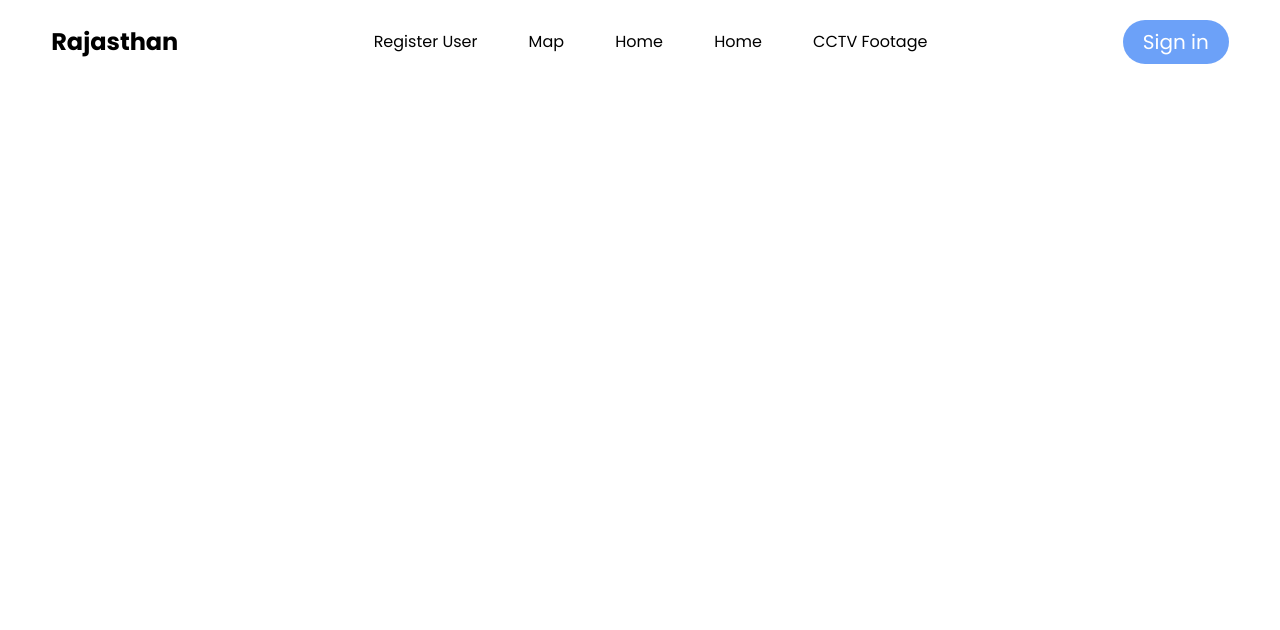
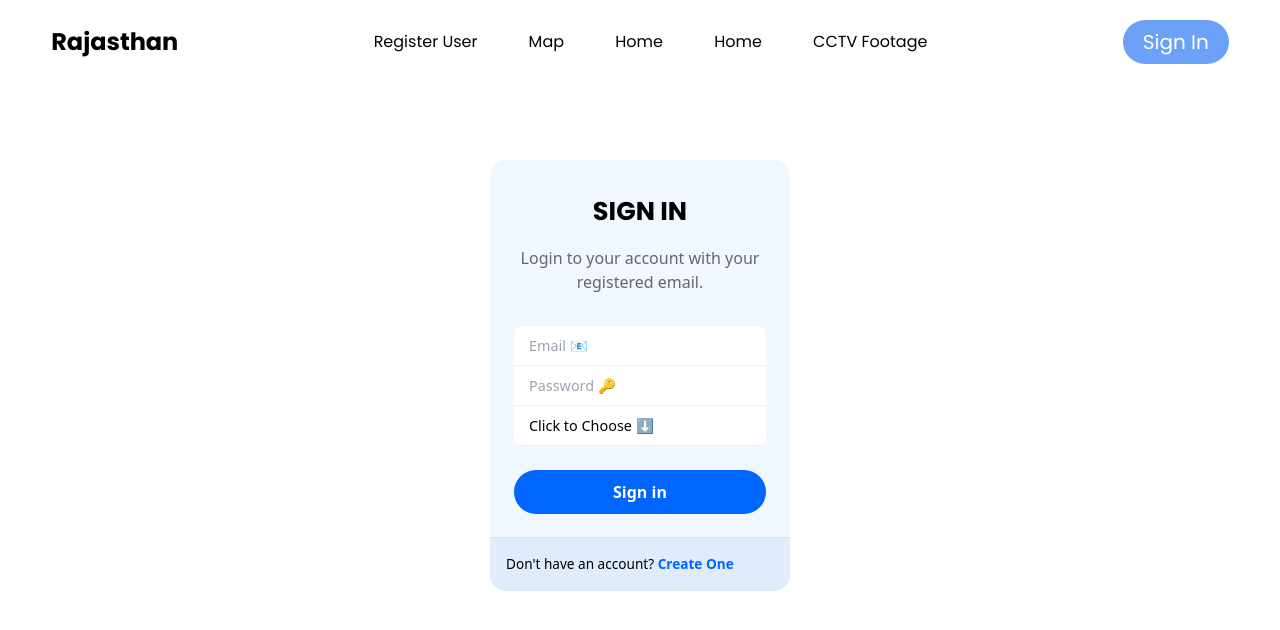
Before and after one commit to krishnenduroy52/RJPOLICE_HACK_326_AlphaCoders_6, a React (Vite) app in the folder Frontend/: page /auth/signin in a window 1280 px wide. Shown: the top 630 px of the page. Built offline with nearby package versions, Linux system fonts and the light colour scheme; no server answers.

Commit message:
signin functionality added

```diff
--- a/Frontend/src/App.css
+++ b/Frontend/src/App.css
@@ -64,3 +64,86 @@
   margin: 10px;
   font-size: 1.2rem;
 }
+
+.form-box {
+  max-width: 300px;
+  background: #f1f7fe;
+  overflow: hidden;
+  border-radius: 16px;
+  color: #010101;
+}
+
+.form {
+  position: relative;
+  display: flex;
+  flex-direction: column;
+  padding: 32px 24px 24px;
+  gap: 16px;
+  text-align: center;
+}
+
+/*Form text*/
+.title {
+  font-weight: bold;
+  font-size: 1.6rem;
+}
+
+.subtitle {
+  font-size: 1rem;
+  color: #666;
+}
+
+/*Inputs box*/
+.form-container {
+  overflow: hidden;
+  border-radius: 8px;
+  background-color: #fff;
+  margin: 1rem 0 0.5rem;
+  width: 100%;
+}
+
+.input {
+  background: none;
+  border: 0;
+  outline: 0;
+  height: 40px;
+  width: 100%;
+  border-bottom: 1px solid #eee;
+  font-size: 0.9rem;
+  padding: 8px 15px;
+}
+
+.form-section {
+  padding: 16px;
+  font-size: 0.85rem;
+  background-color: #e0ecfb;
+  box-shadow: rgb(0 0 0 / 8%) 0 -1px;
+}
+
+.form-section a {
+  font-weight: bold;
+  color: #0066ff;
+  transition: color 0.3s ease;
+}
+
+.form-section a:hover {
+  color: #005ce6;
+  text-decoration: underline;
+}
+
+/*Button*/
+.form button {
+  background-color: #0066ff;
+  color: #fff;
+  border: 0;
+  border-radius: 24px;
+  padding: 10px 16px;
+  font-size: 1rem;
+  font-weight: 600;
+  cursor: pointer;
+  transition: background-color 0.3s ease;
+}
+
+.form button:hover {
+  background-color: #005ce6;
+}
--- a/Frontend/src/App.jsx
+++ b/Frontend/src/App.jsx
@@ -11,6 +11,7 @@ import DetailsForm from "./components/userDetails/DetailsForm";
 import { useEffect, useState } from "react";
 import Camera from './components/Camera/Camera';
 import Map from "./page/Map";
+import SignIn from './page/SignIn';
 
 function App() {
   const [notificationPayload, setNotificationPayload] = useState("");
@@ -71,6 +72,7 @@ function App() {
           <Route path="/user/details" element={<DetailsForm />} />
           <Route path='/view/cctv' element={<Camera />} />
           <Route path="/map" element={<Map/>}/>
+          <Route path='/auth/signin' element={<SignIn/>} />
         </Routes>
       </Router>
     </>
--- a/Frontend/src/Utils/APIRoutes.js
+++ b/Frontend/src/Utils/APIRoutes.js
@@ -1,3 +1,4 @@
 export const host = "http://localhost:3001";
 
 export const userDetailsRoute = `${host}/userDetails`;
+export const userLoginRoute = `${host}/user/login`
--- a/Frontend/src/components/Navbar/Navbar.jsx
+++ b/Frontend/src/components/Navbar/Navbar.jsx
@@ -35,7 +35,7 @@ const Navbar = () => {
 
           <div className="flex items-center gap-6">
             <button className="text-xl bg-blue-500 bg-opacity-75 text-white px-5 py-2 hover:bg-blue-700 rounded-3xl">
-              Sign in
+              <Link to='/auth/signin' >Sign In</Link>
             </button>
             <GiHamburgerMenu
               className="text-3xl cursor-pointer md:hidden"
--- /dev/null
+++ b/Frontend/src/page/SignIn.jsx
@@ -0,0 +1,107 @@
+import React, { useState } from 'react';
+import { Link } from 'react-router-dom';
+import axios from 'axios'
+import { userLoginRoute } from '../Utils/APIRoutes';
+import { ToastContainer, toast } from "react-toastify";
+import "react-toastify/dist/ReactToastify.css";
+
+const SignIn = () => {
+    const [email, setEmail] = useState('');
+    const [password, setPassword] = useState('');
+    const [isAdmin, setIsAdmin] = useState('');
+
+    const handleEmailChange = (event) => {
+        setEmail(event.target.value);
+    };
+
+    const handlePasswordChange = (event) => {
+        setPassword(event.target.value);
+    };
+
+    const handleAdminityChange = (event) => {
+        // check if the value of the event.target is "admin then set the value to 1 else set the value to 0"
+        if (event.target.value === "admin") {
+            setIsAdmin(1);
+        }
+        else if (event.target.value === "citizen") {
+            setIsAdmin(0);
+        }
+    }
+
+    const handleSubmit = async (event) => {
+        event.preventDefault();
+        console.log('Email:', email);
+        console.log('Password:', password);
+        console.log('isAdmin?', isAdmin)
+        try{
+            const response = await axios.post(userLoginRoute, {
+                email,
+                password,
+                isAdmin
+            })
+            const user = response.data.user;
+            localStorage.setItem('user', JSON.stringify(user));
+            localStorage.setItem('isAdmin', JSON.stringify(user.user.isAdmin))
+            console.log(response.data.user)
+            toast.success(response.data.message);
+        } catch(error){
+            console.log('Internal server error', error)
+            toast.error("Incorrect username / password", {
+                position: "bottom-right",
+                autoClose: 5000,
+                hideProgressBar: false,
+                closeOnClick: true,
+                pauseOnHover: true,
+                draggable: true
+            })
+        }
+    };
+
+    return (
+        <>
+        <ToastContainer position="bottom-right" theme="colored" />
+        <div className="wrapper flex items-center justify-center">
+            <div className="form-box mt-20">
+                <form className="form" onSubmit={handleSubmit}>
+                    <span className="title font-[Poppins] uppercase">Sign in</span>
+                    <span className="subtitle">Login to your account with your registered email.</span>
+                    <div className="form-container">
+                        {/* <input
+                            type="text"
+                            className="input"
+                            placeholder="Full Name"
+                            value={fullName}
+                            onChange={handleFullNameChange}
+                        /> */}
+                        <input
+                            type="email"
+                            className="input"
+                            placeholder="Email 📧"
+                            value={email}
+                            onChange={handleEmailChange}
+                        />
+                        <input
+                            type="password"
+                            className="input"
+                            placeholder="Password 🔑"
+                            value={password}
+                            onChange={handlePasswordChange}
+                        />
+                        <select className="input" style={{ WebkitAppearance: 'none', MozAppearance: 'none', appearance: 'none' }} onChange={handleAdminityChange}>
+                            <option value="choose">Click to Choose ⬇️</option>
+                            <option value="admin">Admin</option>
+                            <option value="citizen">Citizen</option>
+                        </select>
+                    </div>
+                    <button type="submit" onClick={handleSubmit}>Sign in</button>
+                </form>
+                <div className="form-section">
+                    <p>Don't have an account? <Link to='/user/details'>Create One</Link> </p>
+                </div>
+            </div>
+        </div>
+        </>
+    );
+};
+
+export default SignIn;
```
Also changed, not shown: 2 other files (tests, documents, lock files or other folders). Lines whose indentation alone changed are shown as unchanged.
